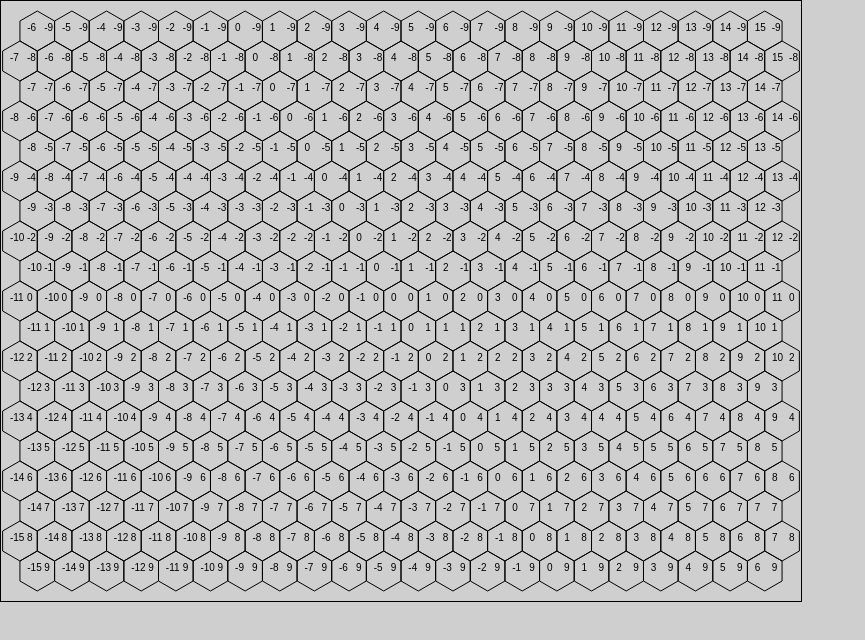
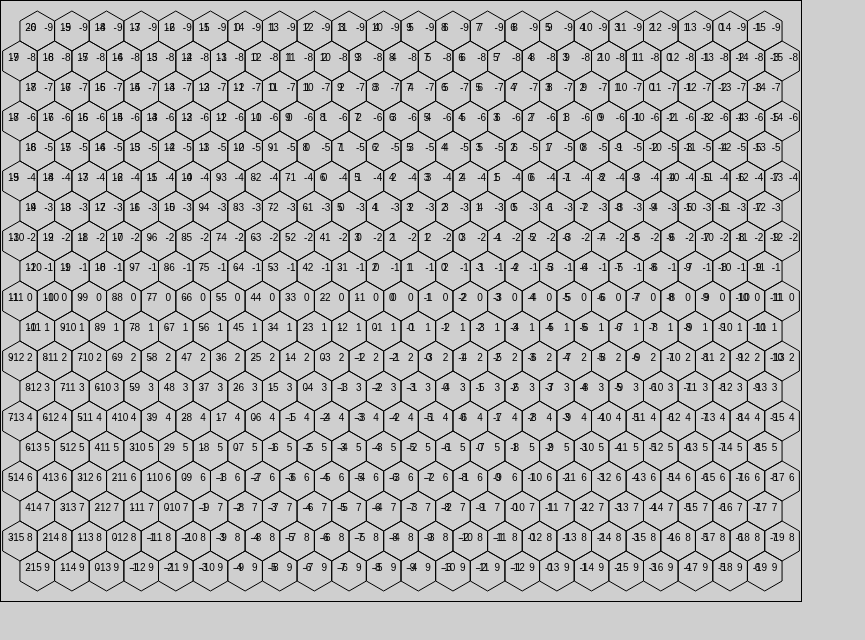
Before and after one commit to Luka-Abey/path-finder, a React (Create React App) app in the folder pathfinder/: page / in a window 1280 px wide. Shown: the top 640 px of the page, without its empty margins (0-865 px from the left). Built offline with nearby package versions, Linux system fonts and the light colour scheme.

Commit message:
added new parameters

```diff
--- a/pathfinder/src/BFS/BFS.jsx
+++ b/pathfinder/src/BFS/BFS.jsx
@@ -71,7 +71,7 @@ export default class BFS extends React.Component {
                 const { x, y } = this.hexToPixel(this.Hex(q-p, r))
                 if((x> hexWidth/2 && x < canvasWidth - hexWidth/2) && (y > hexHeight/2 && y < canvasHeight - hexHeight/2)){
                     this.drawHex(this.canvasHex, this.Point(x,y));
-                    this.drawHexCoords(this.canvasHex, this.Point(x, y), this.Hex(q-p, r));
+                    this.drawHexCoords(this.canvasHex, this.Point(x, y), this.Hex(q-p, r, -q - r));
                 }
             }
         }
@@ -85,7 +85,7 @@ export default class BFS extends React.Component {
                 const { x, y } = this.hexToPixel(this.Hex(q+n, r));
                 if((x>hexWidth/2 && x < canvasWidth - hexWidth/2) && (y > hexHeight/2 && y<canvasHeight - hexHeight/2)){
                     this.drawHex(this.canvasHex, this.Point(x,y));
-                    this.drawHexCoords(this.canvasHex, this.Point(x,y), this.Hex(q+n, r));
+                    this.drawHexCoords(this.canvasHex, this.Point(x,y), this.Hex(q+n, r, -q -r));
                 }
             }
         }
@@ -115,6 +115,7 @@ export default class BFS extends React.Component {
         const ctx = canvasID.getContext("2d");
         ctx.fillText(h.q, center.x-10, center.y);
         ctx.fillText(h.r, center.x+7, center.y);
+        ctx.fillText(h.s, center.x-12, center.y);
     }
 
     getHexParameters(){
```
